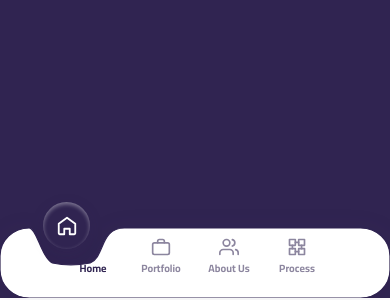
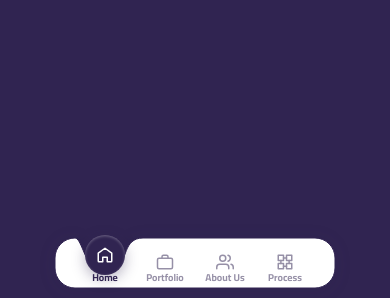
Before and after one commit to threemteach/3M-try-3, a Next.js app: page / in a window 390 px wide. Shown: the part 546-846 px from the top of the page. Built offline with nearby package versions, Linux system fonts and the light colour scheme.

Commit message:
fix: smaller mobile nav (280x70) with precise item positioning and smooth label transitions

```diff
--- a/src/components/MobileBottomNav.tsx
+++ b/src/components/MobileBottomNav.tsx
@@ -9,7 +9,7 @@ const navItems = [
     href: "/",
     label: "Home",
     icon: (
-      <svg width="22" height="22" viewBox="0 0 24 24" fill="none" stroke="currentColor" strokeWidth="2" strokeLinecap="round" strokeLinejoin="round">
+      <svg width="18" height="18" viewBox="0 0 24 24" fill="none" stroke="currentColor" strokeWidth="2" strokeLinecap="round" strokeLinejoin="round">
         <path d="M3 9.5L12 3l9 6.5V20a1 1 0 0 1-1 1h-5v-6H9v6H4a1 1 0 0 1-1-1V9.5z" />
       </svg>
     ),
@@ -18,7 +18,7 @@ const navItems = [
     href: "/projects",
     label: "Portfolio",
     icon: (
-      <svg width="22" height="22" viewBox="0 0 24 24" fill="none" stroke="currentColor" strokeWidth="2" strokeLinecap="round" strokeLinejoin="round">
+      <svg width="18" height="18" viewBox="0 0 24 24" fill="none" stroke="currentColor" strokeWidth="2" strokeLinecap="round" strokeLinejoin="round">
         <rect x="2" y="7" width="20" height="14" rx="2" ry="2" />
         <path d="M16 7V5a2 2 0 0 0-2-2h-4a2 2 0 0 0-2 2v2" />
       </svg>
@@ -28,7 +28,7 @@ const navItems = [
     href: "/about",
     label: "About Us",
     icon: (
-      <svg width="22" height="22" viewBox="0 0 24 24" fill="none" stroke="currentColor" strokeWidth="2" strokeLinecap="round" strokeLinejoin="round">
+      <svg width="18" height="18" viewBox="0 0 24 24" fill="none" stroke="currentColor" strokeWidth="2" strokeLinecap="round" strokeLinejoin="round">
         <path d="M17 21v-2a4 4 0 0 0-4-4H5a4 4 0 0 0-4 4v2" />
         <circle cx="9" cy="7" r="4" />
         <path d="M23 21v-2a4 4 0 0 0-3-3.87" />
@@ -40,7 +40,7 @@ const navItems = [
     href: "/process",
     label: "Process",
     icon: (
-      <svg width="22" height="22" viewBox="0 0 24 24" fill="none" stroke="currentColor" strokeWidth="2" strokeLinecap="round" strokeLinejoin="round">
+      <svg width="18" height="18" viewBox="0 0 24 24" fill="none" stroke="currentColor" strokeWidth="2" strokeLinecap="round" strokeLinejoin="round">
         <rect x="3" y="3" width="7" height="7" />
         <rect x="14" y="3" width="7" height="7" />
         <rect x="3" y="14" width="7" height="7" />
@@ -54,17 +54,26 @@ const navItems = [
   },
 ];
 
+const W = 280;
+const H = 70;
+const R = 20;
+const ITEMS = 4;
+const BUBBLE_SIZE = 40;
+const ITEM_H = 48;
+const PAD_X = 20;
+
 const getContainerPath = (index: number) => {
-  const W = 320, H = 84, R = 24;
   const topY = R;
-  const cx = 58 + 68 * index;
+  const usable = W - PAD_X * 2;
+  const gap = usable / ITEMS;
+  const cx = PAD_X + gap * index + gap / 2;
 
   return [
     `M ${R},${topY}`,
-    `L ${Math.max(R, cx - 44)},${topY}`,
-    `C ${cx - 28},${topY} ${cx - 24},49 ${cx - 15},54`,
-    `C ${cx - 6},56 ${cx + 6},56 ${cx + 16},54`,
-    `C ${cx + 28},49 ${cx + 24},${topY} ${Math.min(W - R, cx + 44)},${topY}`,
+    `L ${Math.max(R, cx - 38)},${topY}`,
+    `C ${cx - 24},${topY} ${cx - 20},44 ${cx - 12},48`,
+    `C ${cx - 5},50 ${cx + 5},50 ${cx + 13},48`,
+    `C ${cx + 22},44 ${cx + 18},${topY} ${Math.min(W - R, cx + 38)},${topY}`,
     `L ${W - R},${topY}`,
     `A ${R},${R} 0 0 1 ${W},${topY + R}`,
     `L ${W},${H - R}`,
@@ -93,42 +102,50 @@ export default function MobileBottomNav() {
   return (
     <nav
       className="fixed bottom-0 left-0 right-0 z-[1000] lg:hidden"
-      style={{ padding: "0 24px", paddingBottom: "max(14px, env(safe-area-inset-bottom))" }}
+      style={{
+        padding: "0 16px",
+        paddingBottom: "max(10px, env(safe-area-inset-bottom))",
+      }}
       aria-label="Mobile navigation"
     >
       <div
-        className="mx-auto flex items-end justify-between overflow-visible"
-        style={{ maxWidth: 320, height: 84, padding: "0 24px" }}
+        className="relative mx-auto overflow-visible"
+        style={{ maxWidth: W, height: H }}
       >
         <svg
           className="absolute top-0 left-0 h-full w-full"
-          viewBox="0 0 320 84"
+          viewBox={`0 0 ${W} ${H}`}
           preserveAspectRatio="none"
-          style={{ zIndex: 0, pointerEvents: "none", filter: "drop-shadow(0 4px 12px rgba(48,36,81,0.08))" }}
+          style={{
+            zIndex: 0,
+            pointerEvents: "none",
+            filter: "drop-shadow(0 2px 8px rgba(48,36,81,0.10))",
+          }}
         >
           <path
             d={pathD}
             fill="#ffffff"
             stroke="#302451"
             strokeWidth="1"
-            style={{ transition: "d 0.35s cubic-bezier(0.4, 0, 0.2, 1)" }}
+            style={{ transition: "d 0.3s cubic-bezier(0.4, 0, 0.2, 1)" }}
           />
         </svg>
 
         <div
           className="pointer-events-none absolute flex items-center justify-center rounded-full"
           style={{
-            width: 47,
-            height: 47,
-            top: 2,
-            left: `calc(24px + ((100% - 48px) / 4) * ${activeIndex} + ((100% - 48px) / 8) - 23.5px)`,
+            width: BUBBLE_SIZE,
+            height: BUBBLE_SIZE,
+            top: (H - BUBBLE_SIZE) / 2 + 2,
+            left: `calc(${PAD_X}px + ((100% - ${PAD_X * 2}px) / ${ITEMS}) * ${activeIndex} + ((100% - ${PAD_X * 2}px) / ${ITEMS * 2}) - ${BUBBLE_SIZE / 2}px)`,
             background: "#302451",
-            boxShadow: "0 4px 15px rgba(48,36,81,0.12), inset 0 2px 4px rgba(255,255,255,0.4)",
-            transition: "left 0.35s cubic-bezier(0.4, 0, 0.2, 1)",
+            boxShadow:
+              "0 4px 14px rgba(48,36,81,0.35), inset 0 1px 3px rgba(255,255,255,0.3)",
+            transition: "left 0.3s cubic-bezier(0.4, 0, 0.2, 1)",
             zIndex: 1,
           }}
         >
-          <div className="flex h-[22px] w-[22px] items-center justify-center text-white">
+          <div className="flex h-[18px] w-[18px] items-center justify-center text-white">
             {navItems[activeIndex].icon}
           </div>
         </div>
@@ -139,22 +156,25 @@ export default function MobileBottomNav() {
             <Link
               key={item.href}
               href={item.href}
-              className="relative z-[2] flex flex-1 flex-col items-center justify-end no-underline"
+              className="absolute bottom-0 z-[2] flex flex-col items-center no-underline"
               style={{
-                height: 56,
-                gap: 4,
-                paddingBottom: 7,
+                left: `calc(${PAD_X}px + ((100% - ${PAD_X * 2}px) / ${ITEMS}) * ${index})`,
+                width: `calc((100% - ${PAD_X * 2}px) / ${ITEMS})`,
+                height: ITEM_H,
+                justifyContent: "flex-end",
+                paddingBottom: 5,
+                gap: 2,
                 WebkitTapHighlightColor: "transparent",
               }}
             >
               <div
                 className="flex items-center justify-center"
                 style={{
-                  width: 20,
-                  height: 20,
+                  width: 18,
+                  height: 18,
                   color: "#302451",
-                  opacity: isActive ? 0 : 0.55,
-                  transition: "opacity 0.3s ease",
+                  opacity: isActive ? 0 : 0.5,
+                  transition: "opacity 0.25s ease",
                 }}
               >
                 {item.icon}
@@ -162,12 +182,13 @@ export default function MobileBottomNav() {
               <span
                 style={{
                   fontFamily: '"Cairo", sans-serif',
-                  fontSize: 10.5,
+                  fontSize: 10,
                   fontWeight: 700,
                   color: "#302451",
-                  opacity: isActive ? 1 : 0.55,
+                  opacity: isActive ? 1 : 0.5,
                   whiteSpace: "nowrap" as const,
-                  transition: "opacity 0.3s ease",
+                  transition: "opacity 0.25s ease",
+                  lineHeight: 1,
                 }}
               >
                 {item.label}
```
